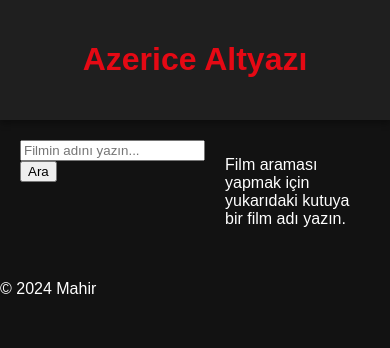
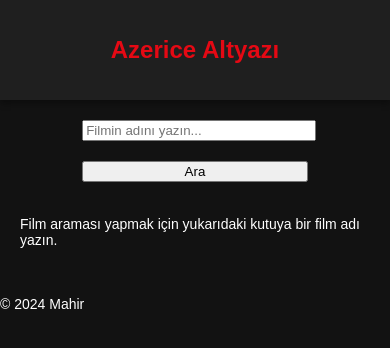
Before and after one commit to mahir0123/azericealtyazi, a plain HTML site: page index.html in a window 390 px wide. Drawn offline with Linux system fonts and the light colour scheme.

Commit message:
Add files via upload

```diff
--- a/stil.css
+++ b/stil.css
@@ -61,3 +61,34 @@ main img {
     border-radius: 4px;
     display: inline-block;
 }
+
+/* Responsive design for mobile devices */
+@media (max-width: 768px) {
+    body {
+        font-size: 14px;
+    }
+    header h1 {
+        font-size: 1.5rem;
+    }
+    #aramaKutusu {
+        width: 100%;
+        margin-bottom: 10px;
+    }
+    main {
+        flex-direction: column;
+        align-items: center;
+    }
+    main img {
+        max-width: 100%;
+        height: auto;
+    }
+    .altyaziLink {
+        padding: 10px;
+        width: 100%;
+        text-align: center;
+    }
+    button {
+        width: 100%;
+        margin-top: 10px;
+    }
+}
```
